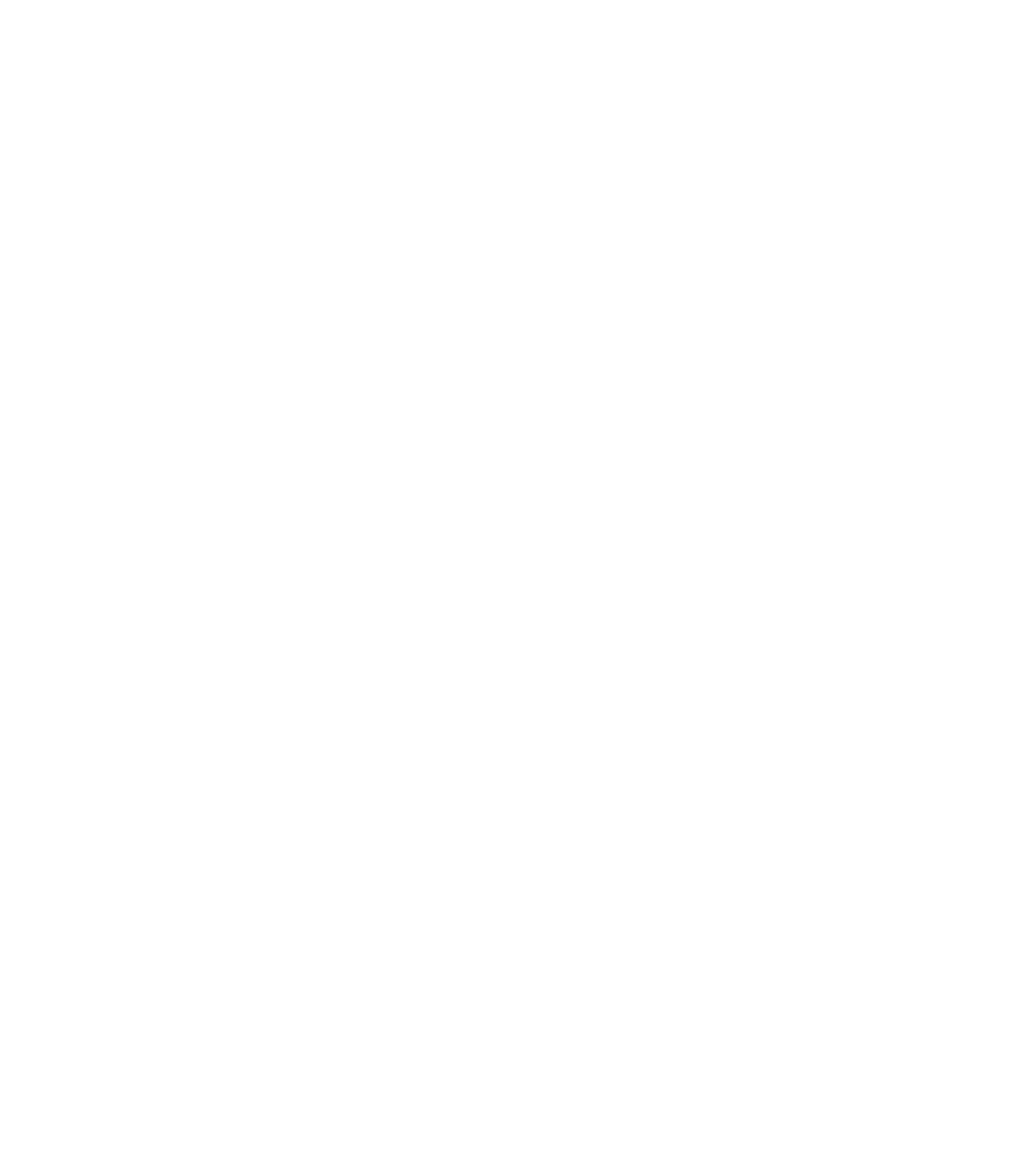
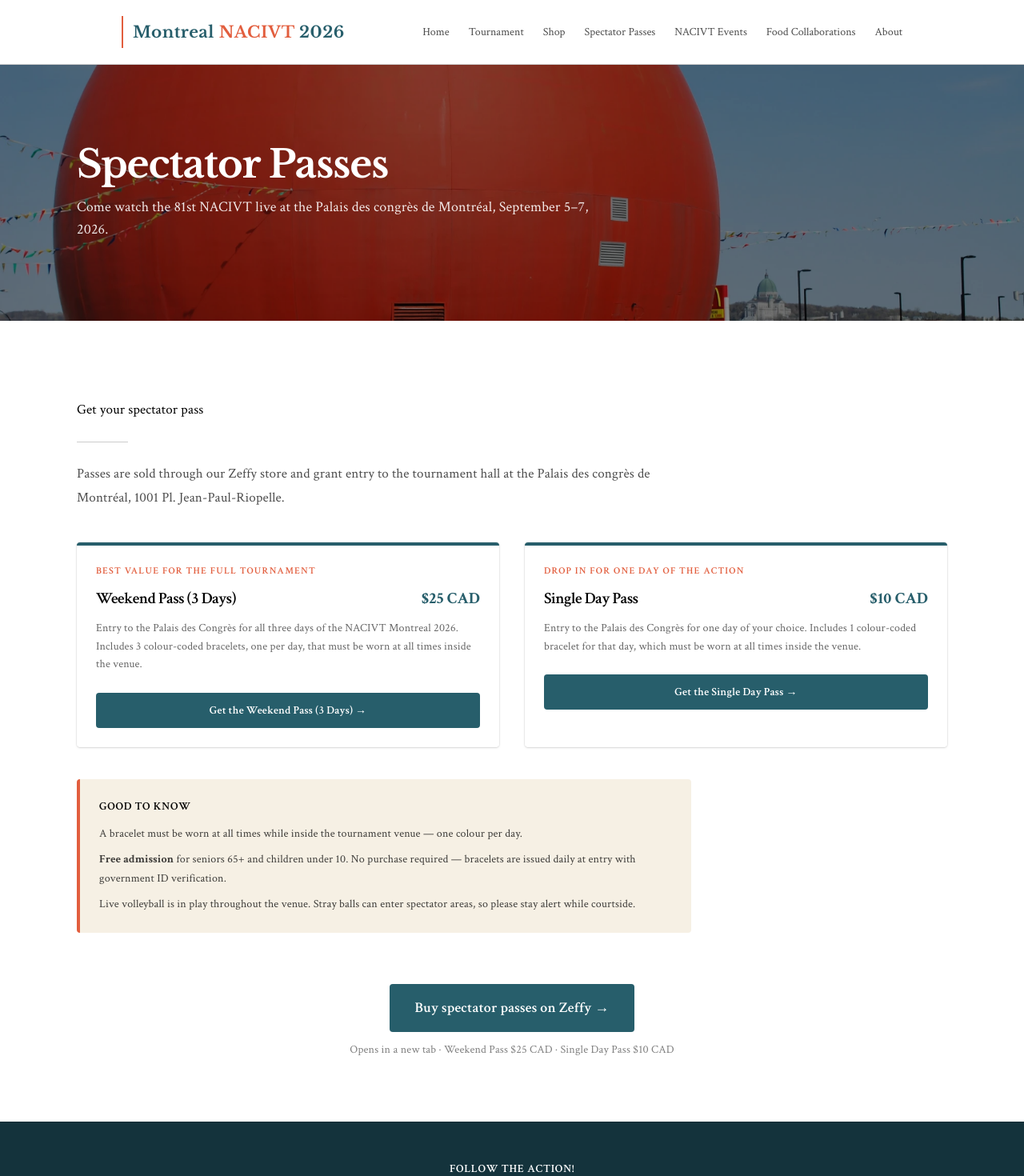
Before and after one commit to VictorSsuto/nacivt-2026, a React (Vite) app: page /spectator-passes in a window 1280 px wide. Before the commit this address had no page. Shown: the top 1470 px of the page at 80% size. Before the commit the page ends 800 px from the top, so only its background shows below. Built offline with nearby package versions, Linux system fonts and the light colour scheme.

Commit message:
spectator pass

```diff
--- a/src/components/Navbar.jsx
+++ b/src/components/Navbar.jsx
@@ -43,6 +43,10 @@
 
           <Link className="hover:text-[#E25E3E] transition-colors" to={LINKS.shop}>
             Shop
+          </Link>
+
+          <Link className="hover:text-[#E25E3E] transition-colors" to={LINKS.spectatorPasses}>
+            Spectator Passes
           </Link>
 
           <Link className="hover:text-[#E25E3E] transition-colors" to={LINKS.events}>
@@ -107,6 +111,7 @@
               <Link onClick={() => setOpen(false)} className="block px-3 py-2 hover:bg-gray-50" to={LINKS.home}>Home</Link>
               <Link onClick={() => setOpen(false)} className="block px-3 py-2 hover:bg-gray-50" to={LINKS.tournament}>Tournament</Link>
               <Link onClick={() => setOpen(false)} className="block px-3 py-2 hover:bg-gray-50" to={LINKS.shop}>Shop</Link>
+              <Link onClick={() => setOpen(false)} className="block px-3 py-2 hover:bg-gray-50" to={LINKS.spectatorPasses}>Spectator Passes</Link>
               <Link onClick={() => setOpen(false)} className="block px-3 py-2 hover:bg-gray-50" to={LINKS.events}>NACIVT Events</Link>
               <Link onClick={() => setOpen(false)} className="block px-3 py-2 hover:bg-gray-50" to={LINKS.food}>Food Collaborations</Link>
               <div className="border-t border-black/5 mt-1 pt-2">
--- a/src/data/links.js
+++ b/src/data/links.js
@@ -1,6 +1,7 @@
 export const LINKS = {
   home: "/",
   shop: "/shop",
+  spectatorPasses: "/spectator-passes",
   // tournament hub
   tournament: "/tournament",
   tournamentSchedule: "/tournament#schedule",
--- a/src/main.jsx
+++ b/src/main.jsx
@@ -13,6 +13,7 @@
 import Food from "./pages/food/food.jsx"
 import Location from "./pages/location/location.jsx"
 import Shop from "./pages/shop/shop.jsx"
+import SpectatorPasses from "./pages/spectator-passes/spectator-passes.jsx"
 import Bracket from "./pages/bracket/bracket.jsx"
 import Maintenance from "./pages/maintenance/Maintenance.jsx"
 
@@ -35,6 +36,7 @@
             <Route path="activities" element={<Activities />} />
             <Route path="food" element={<Food />} />
             <Route path="shop" element={<Shop />} />
+            <Route path="spectator-passes" element={<SpectatorPasses />} />
             <Route path="location" element={<Location />} />
           </Route>
         )}
--- /dev/null
+++ b/src/pages/spectator-passes/spectator-passes.jsx
@@ -0,0 +1,162 @@
+import passesHero from "../../assets/orange-julep.jpg"
+import { FadeIn } from "../../components/FadeIn"
+
+const ZEFFY_URL =
+  "https://www.zeffy.com/en-CA/ticketing/the-81st-nacivt-montreal--2026"
+
+const PASSES = [
+  {
+    name: "Weekend Pass (3 Days)",
+    price: 25,
+    tagline: "Best value for the full tournament",
+    description:
+      "Entry to the Palais des Congrès for all three days of the NACIVT Montreal 2026. Includes 3 colour-coded bracelets, one per day, that must be worn at all times inside the venue.",
+  },
+  {
+    name: "Single Day Pass",
+    price: 10,
+    tagline: "Drop in for one day of the action",
+    description:
+      "Entry to the Palais des Congrès for one day of your choice. Includes 1 colour-coded bracelet for that day, which must be worn at all times inside the venue.",
+  },
+]
+
+function PassCard({ pass }) {
+  return (
+    <article className="overflow-hidden rounded-sm bg-white shadow-sm ring-1 ring-black/5 transition hover:shadow-md">
+      <div className="border-t-4 border-[#275E6B] p-6">
+        <div className="text-xs font-semibold uppercase tracking-widest text-[#E25E3E]">
+          {pass.tagline}
+        </div>
+
+        <div className="mt-3 flex items-start justify-between gap-3">
+          <h3 className="text-xl font-semibold tracking-tight text-black">
+            {pass.name}
+          </h3>
+          <div className="shrink-0 text-xl font-bold text-[#275E6B]">
+            ${pass.price} CAD
+          </div>
+        </div>
+
+        <p className="mt-3 text-sm leading-relaxed text-black/60">
+          {pass.description}
+        </p>
+
+        <a
+          href={ZEFFY_URL}
+          target="_blank"
+          rel="noopener noreferrer"
+          className="mt-6 inline-block w-full rounded-sm bg-[#275E6B] px-6 py-3 text-center text-sm font-semibold text-white transition hover:opacity-90"
+        >
+          Get the {pass.name} →
+        </a>
+      </div>
+    </article>
+  )
+}
+
+export default function SpectatorPasses() {
+  return (
+    <>
+      <section className="relative h-[40vh] min-h-[320px] w-full overflow-hidden">
+        <img
+          src={passesHero}
+          alt=""
+          aria-hidden="true"
+          loading="eager"
+          decoding="async"
+          className="absolute inset-0 h-full w-full object-cover object-[50%_50%]"
+        />
+
+        <div className="absolute inset-0 bg-black/45" />
+
+        <div className="relative z-10 flex h-full items-center">
+          <div className="mx-auto w-full max-w-6xl px-8 text-white">
+            <FadeIn variant="down">
+              <h1
+                className="text-4xl md:text-5xl font-bold tracking-tight text-white"
+                style={{ fontFamily: "'Libre Baskerville', serif" }}
+              >
+                Spectator Passes
+              </h1>
+            </FadeIn>
+
+            <FadeIn variant="up" delay={120}>
+              <p className="mt-4 max-w-2xl text-lg text-white/90">
+                Come watch the 81st NACIVT live at the Palais des congrès de
+                Montréal, September 5–7, 2026.
+              </p>
+            </FadeIn>
+          </div>
+        </div>
+      </section>
+
+      <main className="mx-auto max-w-6xl px-8 py-20">
+        <section id="spectator-passes" className="mt-4">
+          <FadeIn>
+            <div className="max-w-3xl">
+              <h2 className="page-section-title text-black">
+                Get your spectator pass
+              </h2>
+              <div className="h-px w-16 bg-black/20 my-6"></div>
+              <p className="page-body-lead text-black/70">
+                Passes are sold through our Zeffy store and grant entry to the
+                tournament hall at the Palais des congrès de Montréal, 1001
+                Pl. Jean-Paul-Riopelle.
+              </p>
+            </div>
+          </FadeIn>
+
+          <FadeIn delay={100}>
+            <div className="mt-10 grid grid-cols-1 gap-8 sm:grid-cols-2">
+              {PASSES.map((pass) => (
+                <PassCard key={pass.name} pass={pass} />
+              ))}
+            </div>
+          </FadeIn>
+
+          <FadeIn delay={140}>
+            <div className="mt-10 max-w-3xl rounded-sm border-l-4 border-[#E25E3E] bg-[#F6F0E4] p-6">
+              <h3 className="text-sm font-semibold uppercase tracking-wider text-black">
+                Good to know
+              </h3>
+              <ul className="mt-3 space-y-2 text-sm leading-6 text-black/75">
+                <li>
+                  A bracelet must be worn at all times while inside the
+                  tournament venue — one colour per day.
+                </li>
+                <li>
+                  <strong>Free admission</strong> for seniors 65+ and children
+                  under 10. No purchase required — bracelets are issued daily
+                  at entry with government ID verification.
+                </li>
+                <li>
+                  Live volleyball is in play throughout the venue. Stray balls
+                  can enter spectator areas, so please stay alert while
+                  courtside.
+                </li>
+              </ul>
+            </div>
+          </FadeIn>
+
+          <FadeIn delay={180}>
+            <div className="mt-16 flex flex-col items-center gap-3 text-center">
+              <a
+                href={ZEFFY_URL}
+                target="_blank"
+                rel="noopener noreferrer"
+                className="inline-block rounded-sm bg-[#275E6B] px-8 py-4 text-lg font-semibold text-white transition hover:opacity-90"
+              >
+                Buy spectator passes on Zeffy →
+              </a>
+              <p className="text-sm text-black/50">
+                Opens in a new tab · Weekend Pass $25 CAD · Single Day Pass
+                $10 CAD
+              </p>
+            </div>
+          </FadeIn>
+        </section>
+      </main>
+    </>
+  )
+}
```
Also changed, not shown: src/assets/orange-julep.jpg (added).
